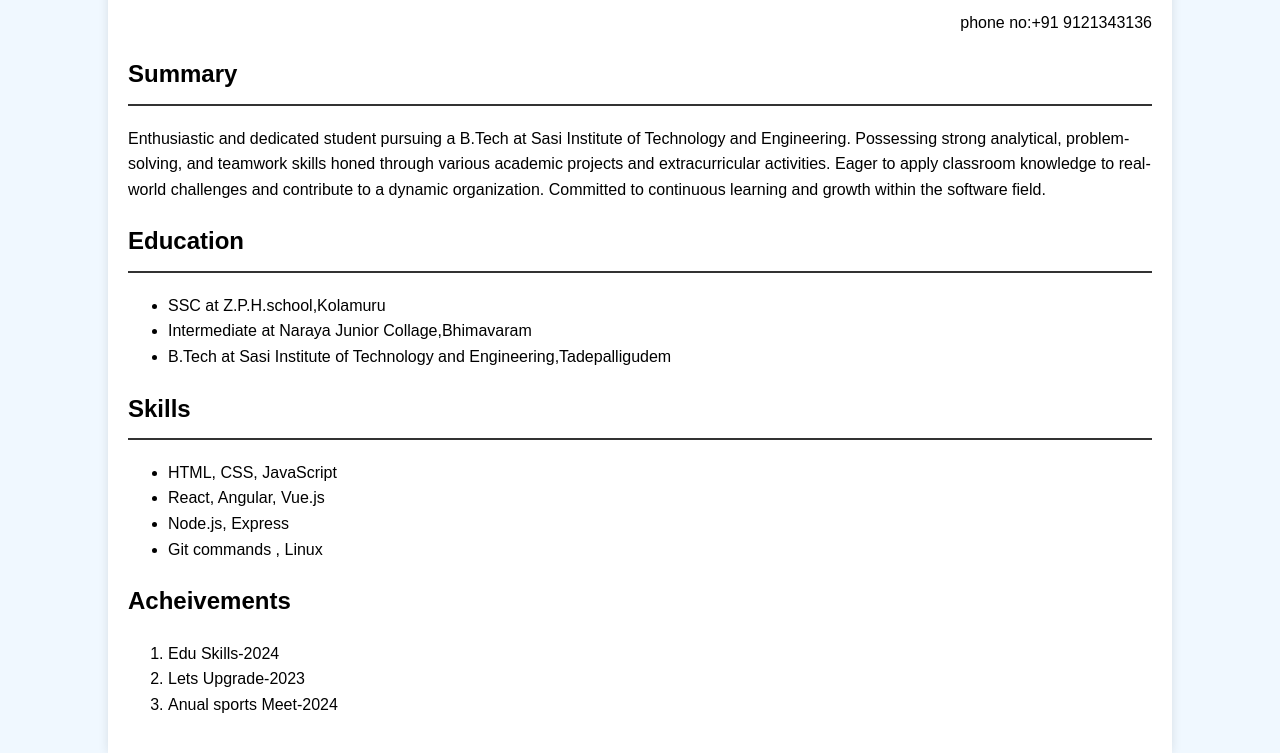
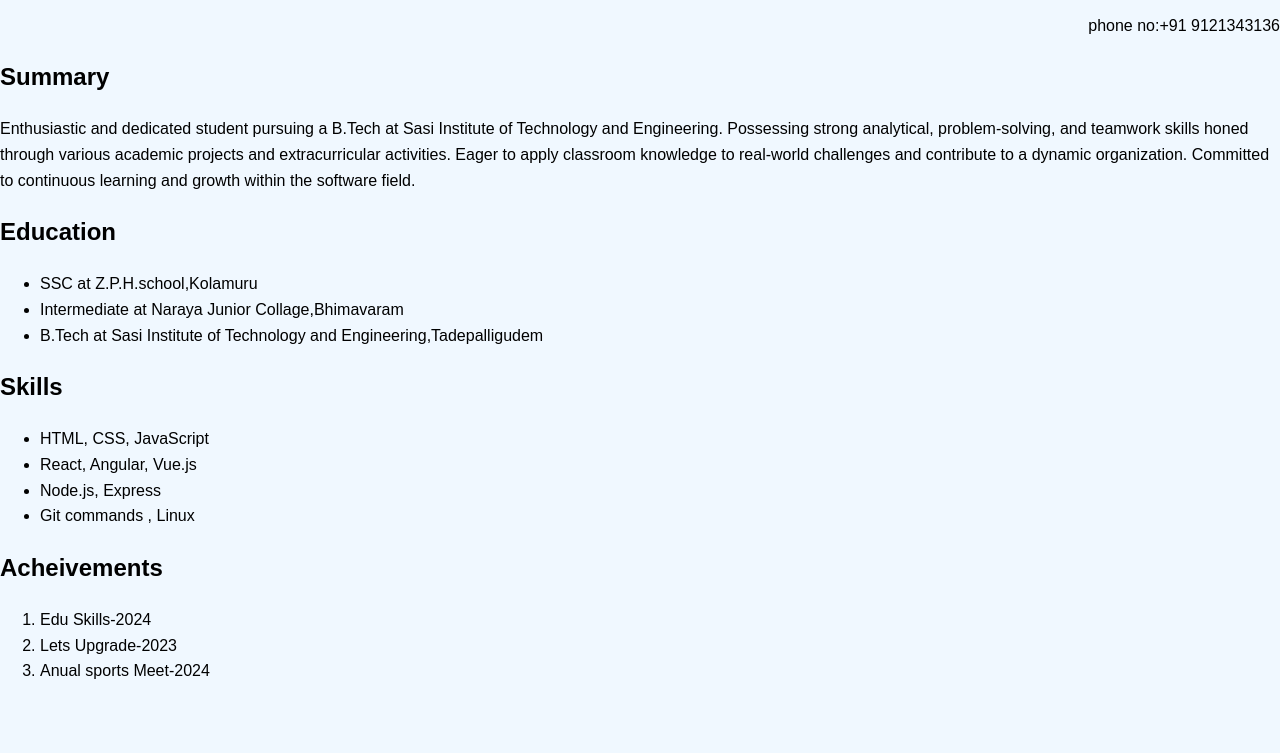
Before and after one commit to mudunuri-lakshmi-harika/mudunuri-lakshmi-harika.github.io, a plain HTML site: page resume.html in a window 1280 px wide. Shown: the part 339-1092 px from the top of the page. After the commit the page ends 1039 px from the top, so only its background shows below. Drawn offline with Linux system fonts and the light colour scheme.

Commit message:
resume.html

```diff
--- a/resume.html
+++ b/resume.html
@@ -11,29 +11,6 @@
             margin: 0;
             padding: 0;
             background-color:  #f0f8ff;
-        }
-        .container {
-            width: 80%;
-            margin: auto;
-            overflow: hidden;
-            background: #fff;
-            padding: 20px;
-            box-shadow: 0 0 10px rgba(0, 0, 0, 0.1);
-        }
-        header {
-            text-align: center;
-            margin-bottom: 20px;
-        }
-        header h1 {
-            margin: 0;
-            padding: 0;
-        }
-        .section{
-            margin-bottom: 20px;
-        }
-        .section h2 {
-            border-bottom: 2px solid #333;
-            padding-bottom: 10px;
         }
           .circle-image {
             width: 200px;
```
